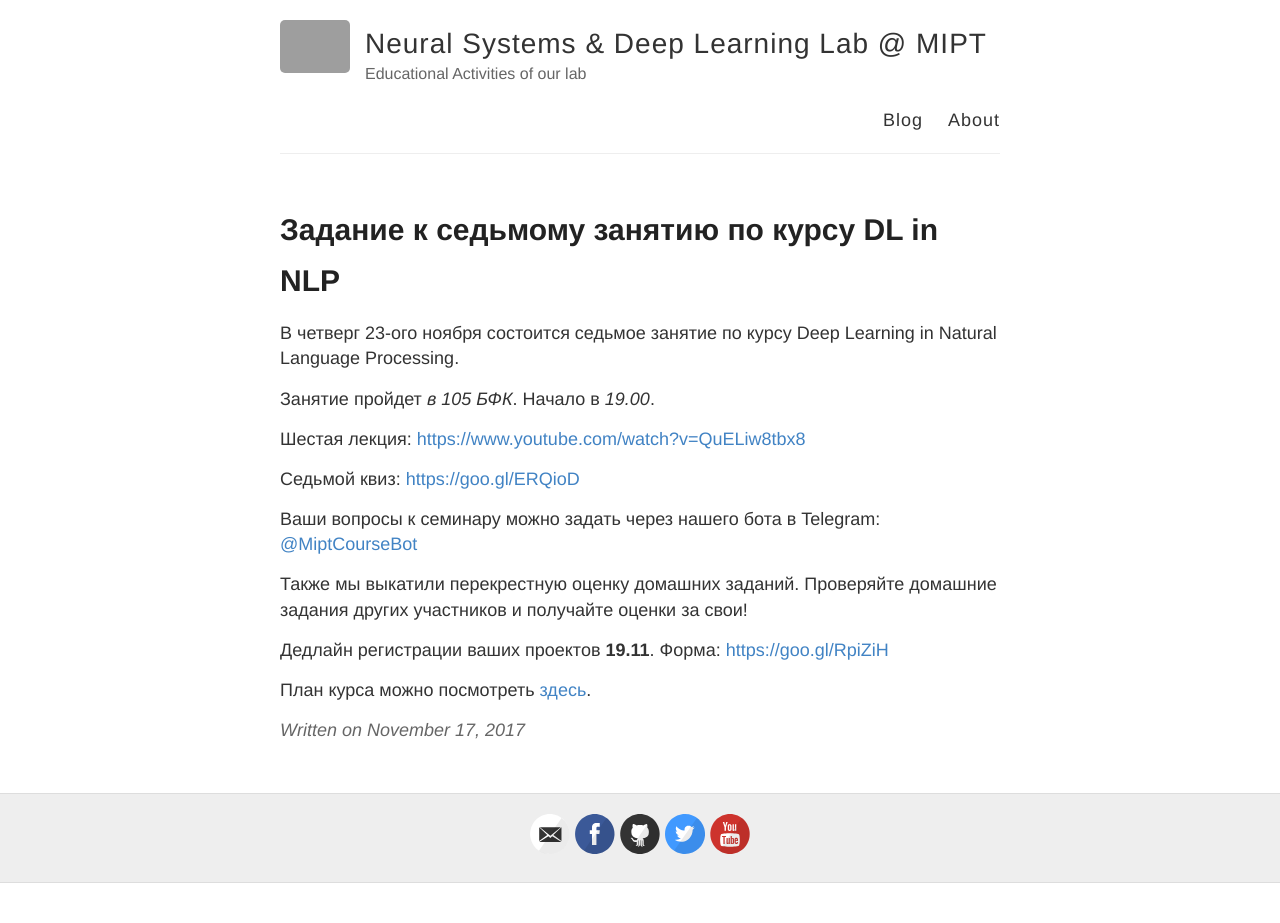
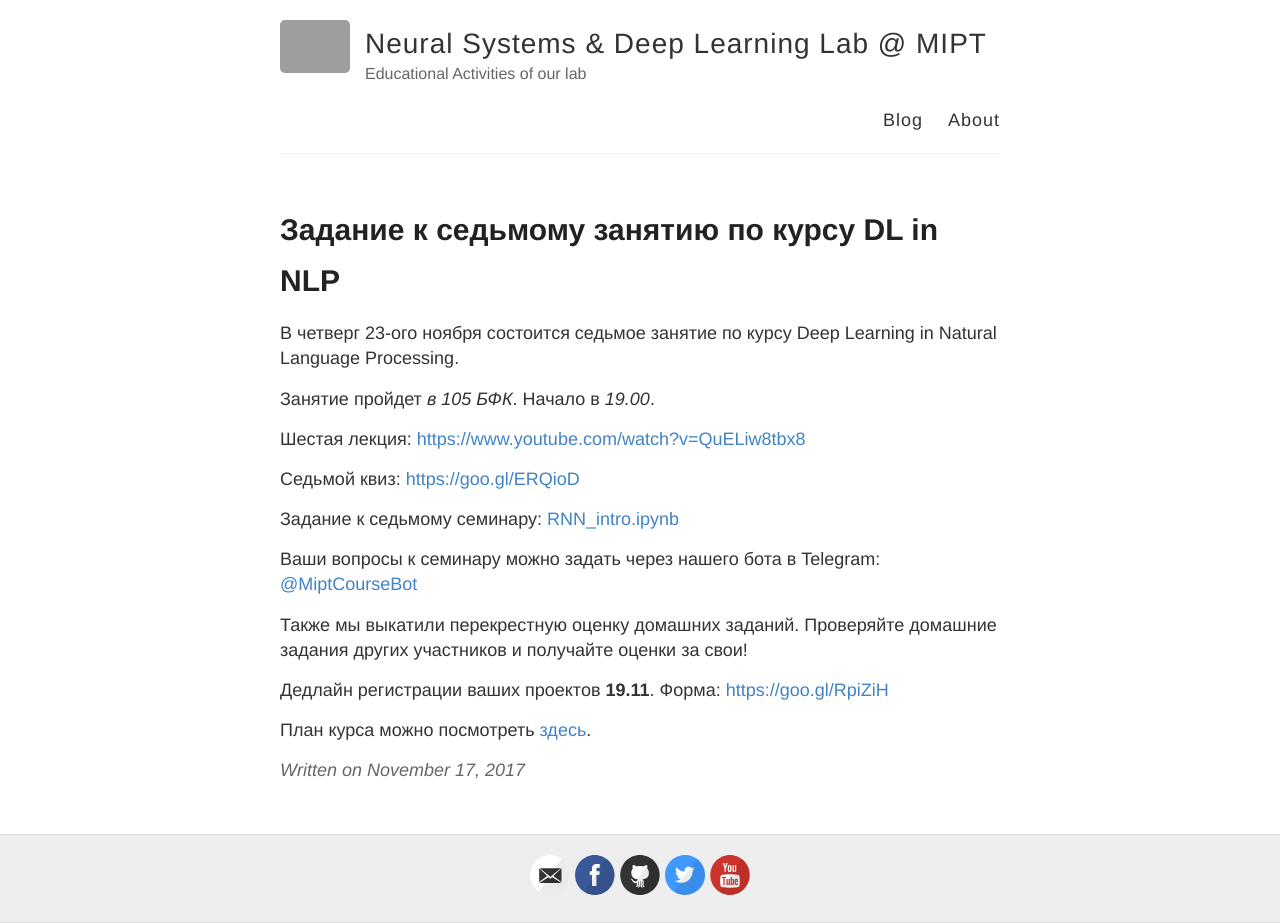
Before and after one commit to deepmipt/edu, a Jekyll site: the page built from _posts/2017-11-17-nlp7.md, in a window 1280 px wide. Built offline with Jekyll 4.4.1, drawn with Linux system fonts in a browser that asks for light colours; before the commit the page ends 900 px from its top, so only the background shows below that; grey boxes are pictures that could not be loaded.

Commit message:
ENH: added hw

```diff
--- a/_posts/2017-11-17-nlp7.md
+++ b/_posts/2017-11-17-nlp7.md
@@ -11,6 +11,8 @@ title: Задание к седьмому занятию по курсу DL in N
 
 Седьмой квиз: [https://goo.gl/ERQioD](https://goo.gl/ERQioD)
 
+Задание к седьмому семинару: [RNN_intro.ipynb](https://github.com/deepmipt/deep-nlp-seminars/blob/master/seminar_06/RNN_intro.ipynb)
+
 Ваши вопросы к семинару можно задать через нашего бота в Telegram: [@MiptCourseBot](https://t.me/MiptCourseBot)
 
 Также мы выкатили перекрестную оценку домашних заданий. Проверяйте домашние задания других участников и получайте оценки за свои!
```
